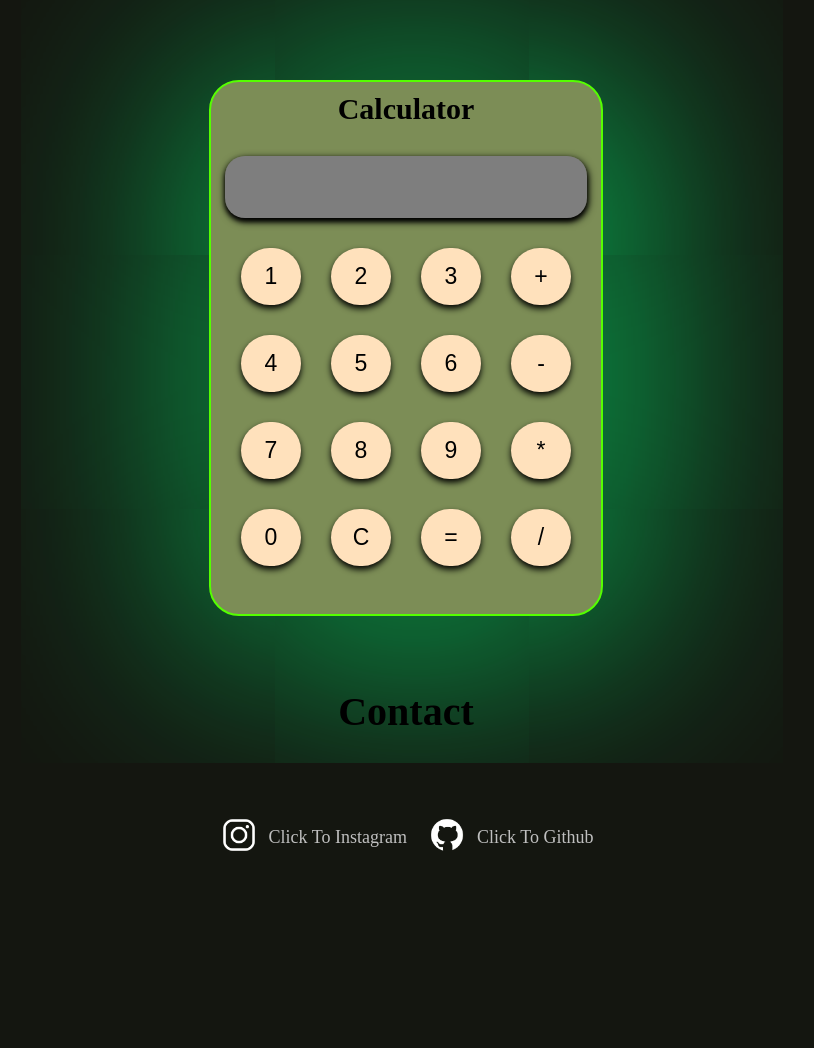
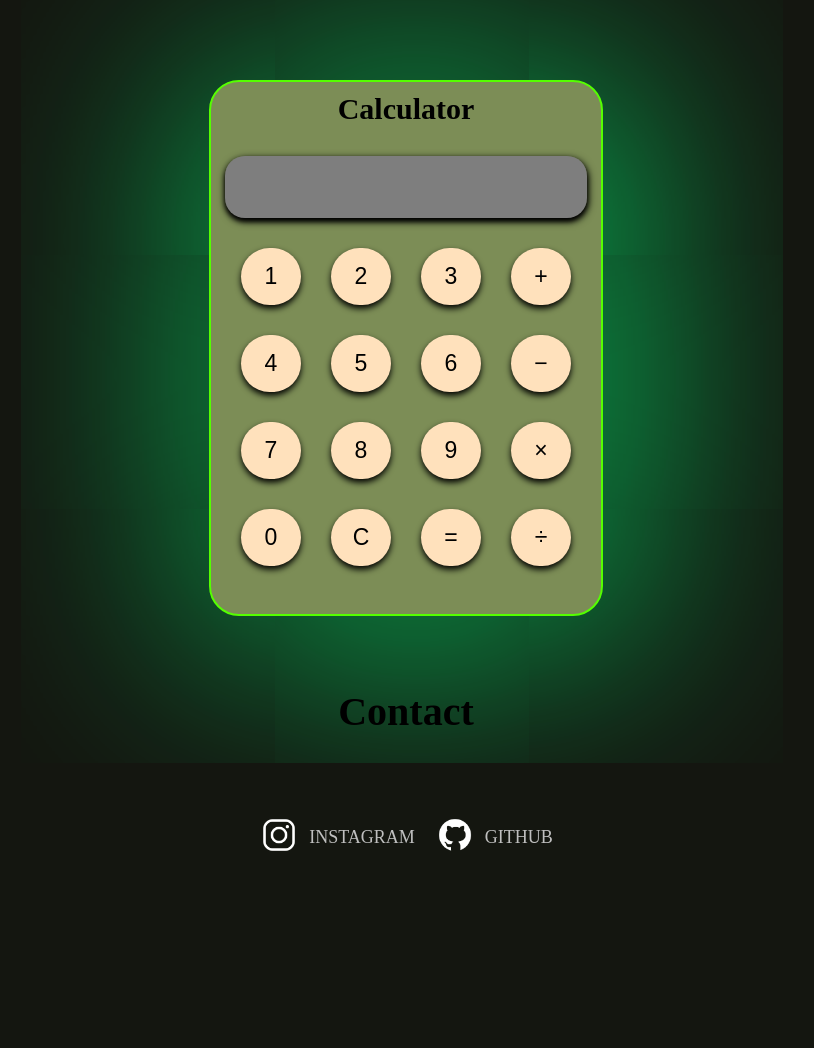
Before and after one commit to Manju200417/Calculator_js, a plain HTML site: page index.html in a window 1280 px wide. Shown: the whole page, without its empty margins (234-1048 px from the left). Drawn offline with Linux system fonts and the light colour scheme.

Commit message:
Update index.html

```diff
--- a/index.html
+++ b/index.html
@@ -19,19 +19,19 @@
             <button onclick="calc(1)">1</button>
             <button onclick="calc(2)">2</button>
             <button onclick="calc(3)">3</button>
-            <button onclick="calc('+')">+</button>
+            <button class="op" onclick="calc('+')">&plus;</button>
             <button onclick="calc(4)">4</button>
             <button onclick="calc(5)">5</button>
             <button onclick="calc(6)">6</button>
-            <button onclick="calc('-')">-</button>
+            <button class="op" onclick="calc('-')">&minus;</button>
             <button onclick="calc(7)">7</button>
             <button onclick="calc(8)">8</button>
             <button onclick="calc(9)">9</button>
-            <button onclick="calc('*')">*</button>
+            <button class="op" onclick="calc('*')">&times;</button>
             <button onclick="calc(0)">0</button>
-            <button onclick="calc('C')">C</button>
-            <button onclick="calc('=')">=</button>
-            <button onclick="calc('/')">/</button>
+            <button class="op" onclick="calc('C')">C</button>
+            <button class="op" onclick="calc('=')">=</button>
+            <button class="op" onclick="calc('/')">&divide;</button>
         </div>
     </div>
 
@@ -42,13 +42,13 @@
                 <a href="https://www.instagram.com/manju_200417/">
                     <img class="link_icons" src="inst.png" alt="Instagram Logo">
                 </a>
-                <a href="https://www.instagram.com/manju_200417/" target="_blank">Click To Instagram</a>
+                <a href="https://www.instagram.com/manju_200417/" target="_blank">INSTAGRAM</a>
             </div>
             <div class="link_container">
                 <a href="https://github.com/Manju200417">
                     <img class="link_icons" src="github.png" alt="GitHub Logo">
                 </a>
-                <a href="https://github.com/Manju200417" target="_blank">Click To Github</a>
+                <a href="https://github.com/Manju200417" target="_blank">GITHUB</a>
             </div>
         </div>
     </div>
```
